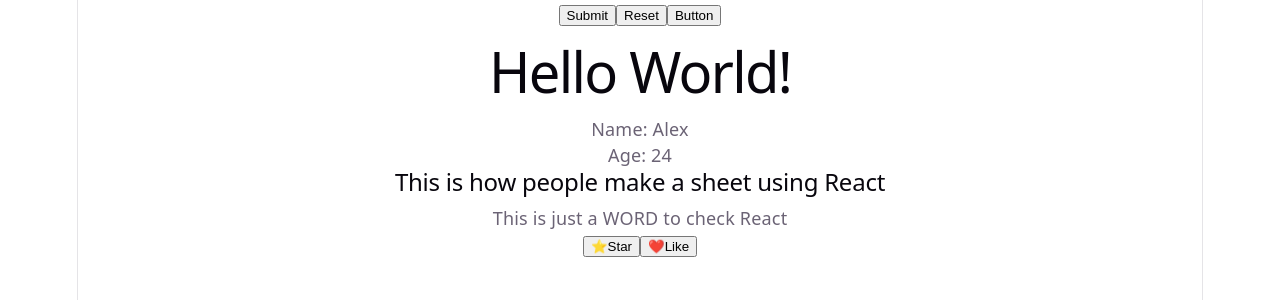
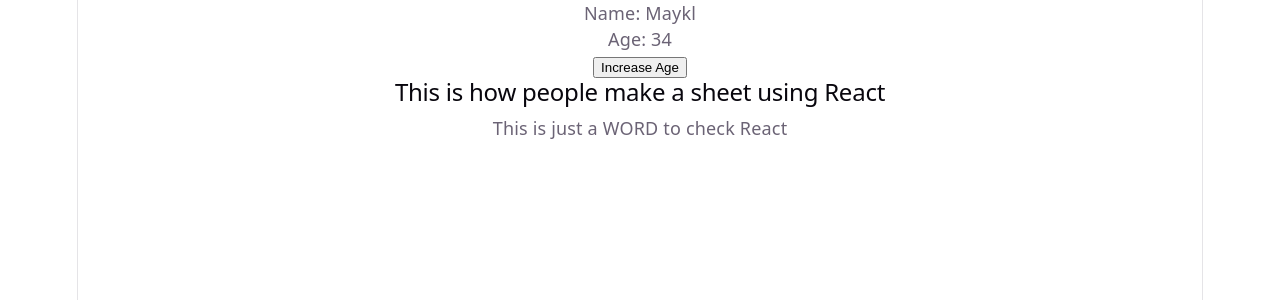
Before and after one commit to shohruxr/learning-progcess, a React (Vite) app: page / in a window 1280 px wide. Shown: the top 300 px of the page. Built offline with nearby package versions, Linux system fonts and the light colour scheme.

Commit message:
feat:useState

```diff
--- /dev/null
+++ b/src/components/useState.tsx
@@ -0,0 +1,18 @@
+import { useState } from "react";
+
+function Counter() {
+  const [user, setUser] = useState({ name: "Maykl", age: 34 });
+
+  return (
+    <div>
+      <p>Name: {user.name}</p>
+      <p>Age: {user.age}</p>
+      <button
+        onClick={() => setUser((prev) => ({ ...prev, age: prev.age + 1 }))}
+      >
+        Increase Age
+      </button>
+    </div>
+  );
+}
+export default Counter;
--- a/src/main.tsx
+++ b/src/main.tsx
@@ -1,22 +1,24 @@
 import { StrictMode } from "react";
 import { createRoot } from "react-dom/client";
 import "./index.css";
-import App from "./App.tsx";
-import { FormButton, IconButton } from "./Buttons.tsx";
-import Props from "./Props";
+// import App from "./App.tsx";
+// import { FormButton, IconButton } from "./Buttons.tsx";
+// import Props from "./Props";
 import Child from "./DivProps.tsx";
+import Counter from "./components/useState.tsx";
 
 createRoot(document.getElementById("root")!).render(
   <StrictMode>
-    <FormButton />
+    {/* <FormButton /> */}
     {/* <App /> */}
-    <Props name="Alex" age={24} />
+    {/* <Props name="Alex" age={24} /> */}
+    <Counter/>
     <Child>
       <div>
         <h2>This is how people make a sheet using React</h2>
         <p>This is just a WORD to check React</p>
       </div>
     </Child>
-    <IconButton />
+    {/* <IconButton /> */}
   </StrictMode>,
 );
```
